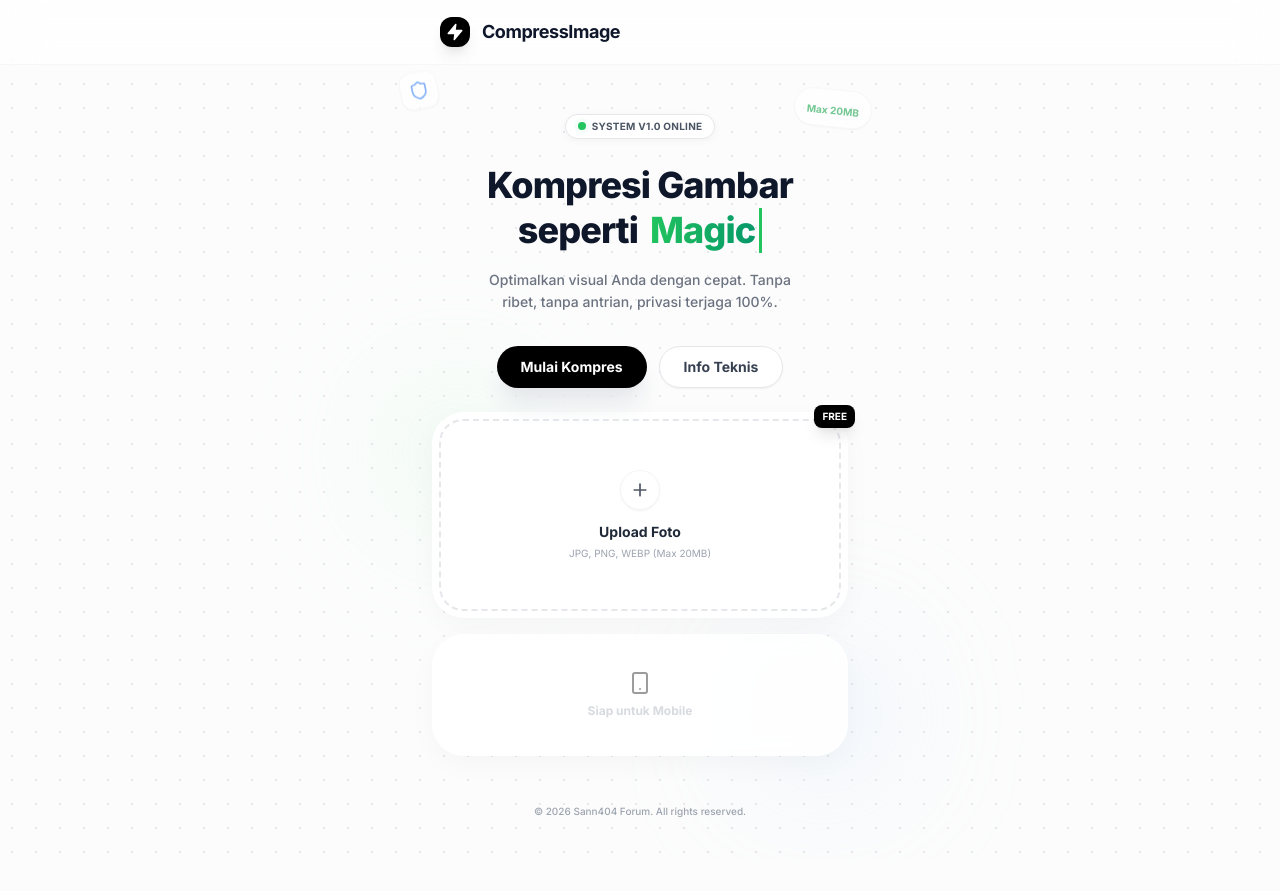
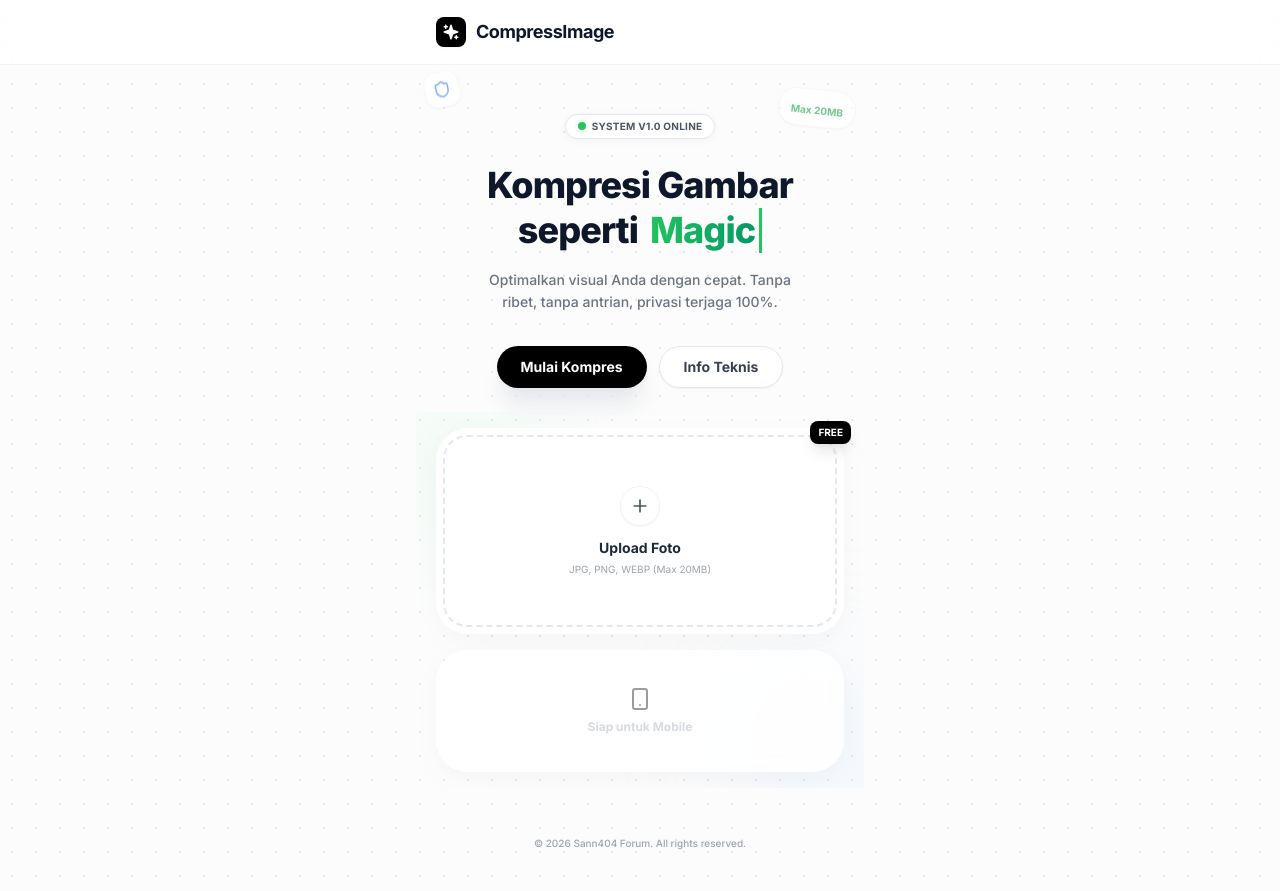
Before and after one commit to sanzzyproject/compress-images-neww, a Next.js app: page / in a window 1280 px wide. Before the commit the page ends 859 px from the top, so only its background shows below. Built offline with nearby package versions, Linux system fonts and the light colour scheme.

Commit message:
Update page.tsx

```diff
--- a/app/page.tsx
+++ b/app/page.tsx
@@ -14,8 +14,6 @@ export default function Home() {
   const [compressedSize, setCompressedSize] = useState<number | null>(null);
   const [isLoading, setIsLoading] = useState(false);
   const [error, setError] = useState<string | null>(null);
-
-  // State untuk Modal Info Teknis
   const [showInfo, setShowInfo] = useState(false);
 
   const handleFileSelect = (selectedFile: File) => {
@@ -50,30 +48,22 @@ export default function Home() {
   };
 
   return (
-    <main className="min-h-screen pb-10 relative selection:bg-green-100">
+    <main className="min-h-screen pb-10 relative selection:bg-green-100 overflow-x-hidden">
 
-      {/* HEADER MANUAL (Agar efek blur maksimal) */}
-      <nav className="fixed top-0 left-0 w-full z-40 header-glass transition-all">
-        <div className="max-w-md mx-auto px-6 h-16 flex items-center gap-3">
-          <div className="bg-black text-white p-1.5 rounded-xl shadow-lg">
-            <Zap size={18} fill="currentColor" />
-          </div>
-          <span className="font-bold text-lg tracking-tight text-slate-900">
-            CompressImage
-          </span>
-        </div>
-      </nav>
+      {/* Header dipanggil di sini (isinya sudah diupdate di file Header.tsx) */}
+      <Header />
 
       {/* HERO SECTION */}
-      <section className="pt-28 pb-6 px-5 max-w-lg mx-auto text-center relative z-10">
+      {/* UPDATE: max-w-md dan px-5 agar lurus dengan Header */}
+      <section className="pt-28 pb-6 px-5 max-w-md mx-auto text-center relative z-10">
 
-        {/* Floating Badges (Elemen Dekoratif "Rame") */}
-        <div className="absolute top-20 left-4 animate-float -z-10 opacity-60">
+        {/* Floating Badges */}
+        <div className="absolute top-20 left-2 animate-float -z-10 opacity-60 pointer-events-none">
            <div className="bg-white p-2 rounded-xl shadow-sm border border-gray-100 transform -rotate-12">
-              <Shield size={20} className="text-blue-500" />
+              <Shield size={18} className="text-blue-500" />
            </div>
         </div>
-        <div className="absolute top-24 right-6 animate-float-delay -z-10 opacity-60">
+        <div className="absolute top-24 right-2 animate-float-delay -z-10 opacity-60 pointer-events-none">
            <div className="bg-white px-3 py-1.5 rounded-full shadow-sm border border-gray-100 transform rotate-6">
               <span className="text-[10px] font-bold text-green-600">Max 20MB</span>
            </div>
@@ -88,11 +78,10 @@ export default function Home() {
           <span className="text-[10px] font-bold text-gray-600 tracking-wide uppercase">System V1.0 Online</span>
         </div>
 
-        {/* Headline FIX Spasi */}
+        {/* Headline */}
         <h1 className="text-4xl font-extrabold text-slate-900 leading-tight mb-4 tracking-tight">
           Kompresi Gambar <br/>
           seperti
-          {/* Wrapper ini memastikan teks nempel */}
           <span className="typewriter-wrapper ml-2 align-bottom">
             <span className="text-transparent bg-clip-text bg-gradient-to-r from-green-500 to-emerald-600 typewriter-text px-1">
               Magic
@@ -105,16 +94,16 @@ export default function Home() {
         </p>
 
         {/* Tombol Navigasi */}
-        <div className="flex justify-center gap-3">
+        <div className="flex justify-center gap-3 w-full">
           <button
             onClick={() => document.getElementById('upload-area')?.scrollIntoView({ behavior: 'smooth' })}
-            className="bg-black text-white px-6 py-2.5 rounded-full font-bold text-sm shadow-xl shadow-gray-200 hover:scale-105 transition-transform"
+            className="bg-black text-white px-6 py-2.5 rounded-full font-bold text-sm shadow-xl shadow-gray-200 hover:scale-105 transition-transform active:scale-95"
           >
             Mulai Kompres
           </button>
           <button
             onClick={() => setShowInfo(true)}
-            className="px-6 py-2.5 bg-white text-gray-700 font-bold rounded-full border border-gray-200 text-sm hover:bg-gray-50 transition-colors shadow-sm"
+            className="px-6 py-2.5 bg-white text-gray-700 font-bold rounded-full border border-gray-200 text-sm hover:bg-gray-50 transition-colors shadow-sm active:scale-95"
           >
             Info Teknis
           </button>
@@ -122,17 +111,17 @@ export default function Home() {
       </section>
 
       {/* DASHBOARD AREA */}
-      <section id="upload-area" className="px-4 max-w-md mx-auto relative">
+      {/* UPDATE: overflow-hidden added to prevent blobs from creating horizontal scroll */}
+      <section id="upload-area" className="px-5 max-w-md mx-auto relative overflow-hidden py-4">
 
-        {/* Dekorasi Tambahan di belakang Card */}
-        <div className="absolute -top-10 -left-10 w-40 h-40 bg-green-200/20 rounded-full blur-3xl -z-10"></div>
-        <div className="absolute -bottom-10 -right-10 w-40 h-40 bg-blue-200/20 rounded-full blur-3xl -z-10"></div>
+        {/* Dekorasi Background (Sekarang aman karena ada overflow-hidden di parent) */}
+        <div className="absolute -top-10 -left-10 w-40 h-40 bg-green-200/20 rounded-full blur-3xl -z-10 pointer-events-none"></div>
+        <div className="absolute -bottom-10 -right-10 w-40 h-40 bg-blue-200/20 rounded-full blur-3xl -z-10 pointer-events-none"></div>
 
-        <div className="flex flex-col gap-4">
+        <div className="flex flex-col gap-4 w-full">
 
           {/* Upload Card */}
-          <div className="card-clean p-1.5 relative group">
-             {/* Badge "Free" nempel di ujung */}
+          <div className="card-clean p-1.5 relative group w-full">
              <div className="absolute -top-2 -right-2 bg-black text-white text-[10px] font-bold px-2 py-1 rounded-lg z-20 shadow-lg transform group-hover:scale-110 transition-transform">
                FREE
              </div>
@@ -141,20 +130,20 @@ export default function Home() {
 
           {/* Slider */}
           {file && (
-            <div className="card-clean animate-in fade-in slide-in-from-bottom-4 duration-500">
+            <div className="card-clean animate-in fade-in slide-in-from-bottom-4 duration-500 w-full">
                <SliderQuality quality={quality} setQuality={setQuality} disabled={isLoading} />
             </div>
           )}
 
           {/* Action Button & Result */}
-          <div className="card-clean p-5 text-center bg-white relative overflow-hidden shadow-lg border-b-4 border-gray-100">
+          <div className="card-clean p-5 text-center bg-white relative overflow-hidden shadow-lg border-b-4 border-gray-100 w-full">
              {!file ? (
                <div className="flex flex-col items-center justify-center py-4 gap-2 opacity-40">
                   <Smartphone size={24} />
                   <p className="text-xs font-bold text-gray-400">Siap untuk Mobile</p>
                </div>
              ) : (
-               <div className="z-10 relative">
+               <div className="z-10 relative w-full">
                   <div className="h-48 w-full bg-[#f8fafc] rounded-2xl mb-4 overflow-hidden border border-gray-100 relative group">
                     <img
                       src={compressedImage || URL.createObjectURL(file)}
@@ -162,7 +151,7 @@ export default function Home() {
                       alt="Preview"
                     />
                     {compressedImage && (
-                      <div className="absolute bottom-3 left-1/2 -translate-x-1/2 bg-green-500 text-white text-[10px] font-bold px-3 py-1 rounded-full shadow-lg flex items-center gap-1">
+                      <div className="absolute bottom-3 left-1/2 -translate-x-1/2 bg-green-500 text-white text-[10px] font-bold px-3 py-1 rounded-full shadow-lg flex items-center gap-1 whitespace-nowrap">
                         <FileCheck size={12} /> Selesai
                       </div>
                     )}
@@ -187,7 +176,7 @@ export default function Home() {
 
           {/* Stats */}
           {file && compressedImage && (
-             <div className="card-clean p-5 animate-in fade-in slide-in-from-bottom-6 border-l-4 border-l-green-500">
+             <div className="card-clean p-5 animate-in fade-in slide-in-from-bottom-6 border-l-4 border-l-green-500 w-full">
                 <ImagePreview originalFile={file} compressedImage={compressedImage} compressedSize={compressedSize} />
              </div>
           )}
@@ -201,13 +190,11 @@ export default function Home() {
       {/* --- MODAL INFO TEKNIS --- */}
       {showInfo && (
         <div className="fixed inset-0 z-[60] flex items-end md:items-center justify-center px-4 pb-4 md:pb-0">
-          {/* Backdrop Blur */}
           <div
             className="absolute inset-0 bg-black/30 backdrop-blur-sm transition-opacity"
             onClick={() => setShowInfo(false)}
           ></div>
 
-          {/* Modal Content */}
           <div className="bg-white w-full max-w-sm rounded-[2rem] p-6 relative z-10 animate-in slide-in-from-bottom-10 md:zoom-in-95 shadow-2xl">
             <button
               onClick={() => setShowInfo(false)}
```
